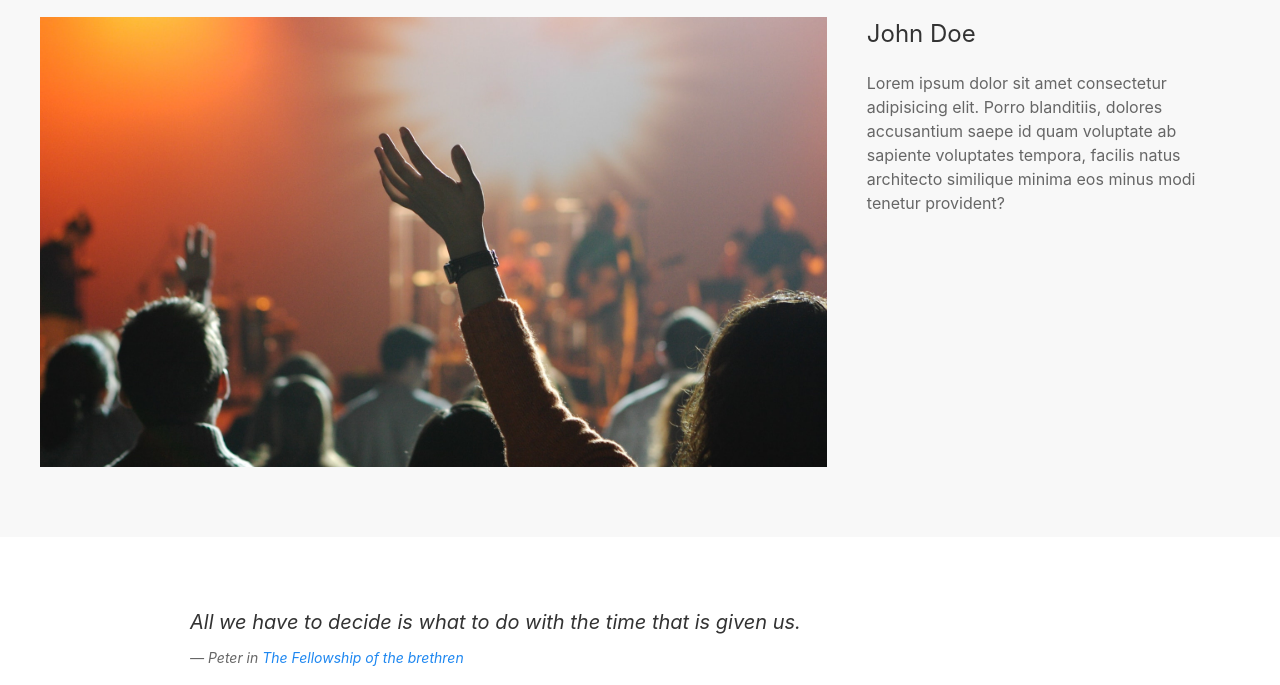
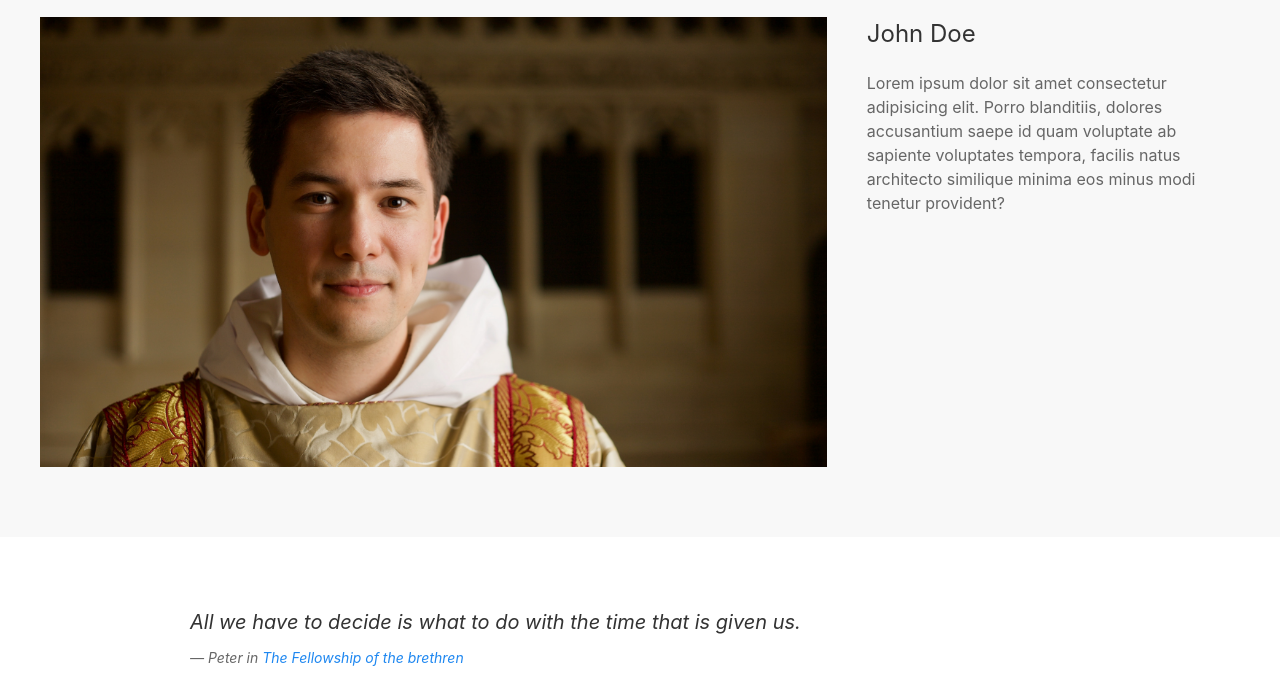
Before and after one commit to c3n7ly-commisions/quartz-purple, a plain HTML site: page index.html in a window 1280 px wide. Shown: the part 672-1357 px from the top of the page. Drawn offline with Linux system fonts and the light colour scheme.

Commit message:
Changed pic

```diff
--- a/index.html
+++ b/index.html
@@ -133,7 +133,7 @@
         <div class="uk-width-expand@m">
           <div class="uk-cover-container uk-height-large">
             <canvas width="" height=""></canvas>
-            <img src="./external/img/john-price-RAZQiZOX3mU-unsplash.jpg " alt="" uk-cover>
+            <img src="./external/img/father-james-Wl54uOzG73M-unsplash.jpg" alt="" uk-cover>
           </div>
         </div>
 
```
Also changed, not shown: external/img/father-james-Wl54uOzG73M-unsplash.jpg (added).
